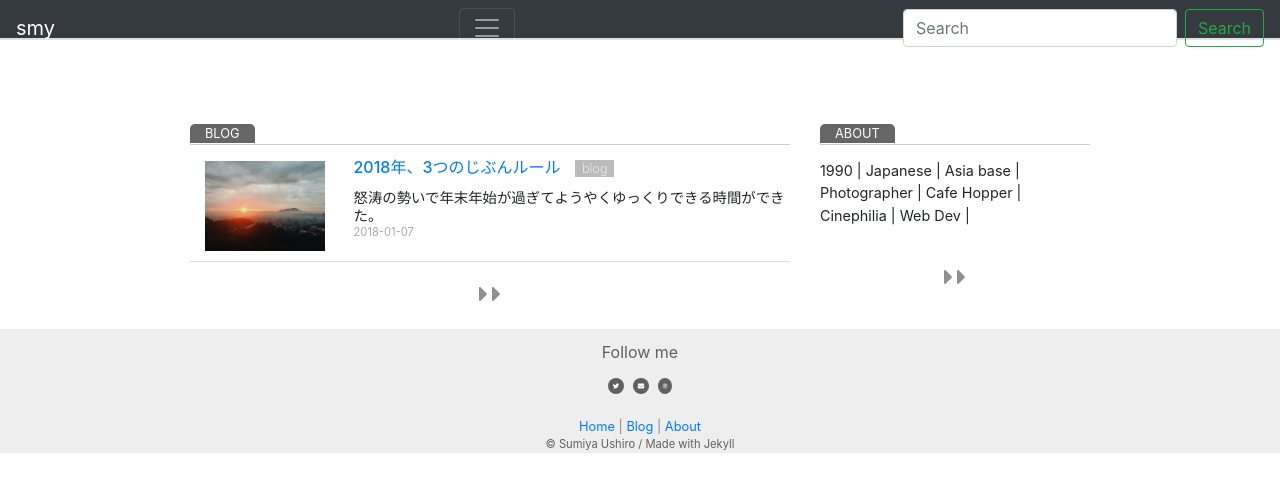
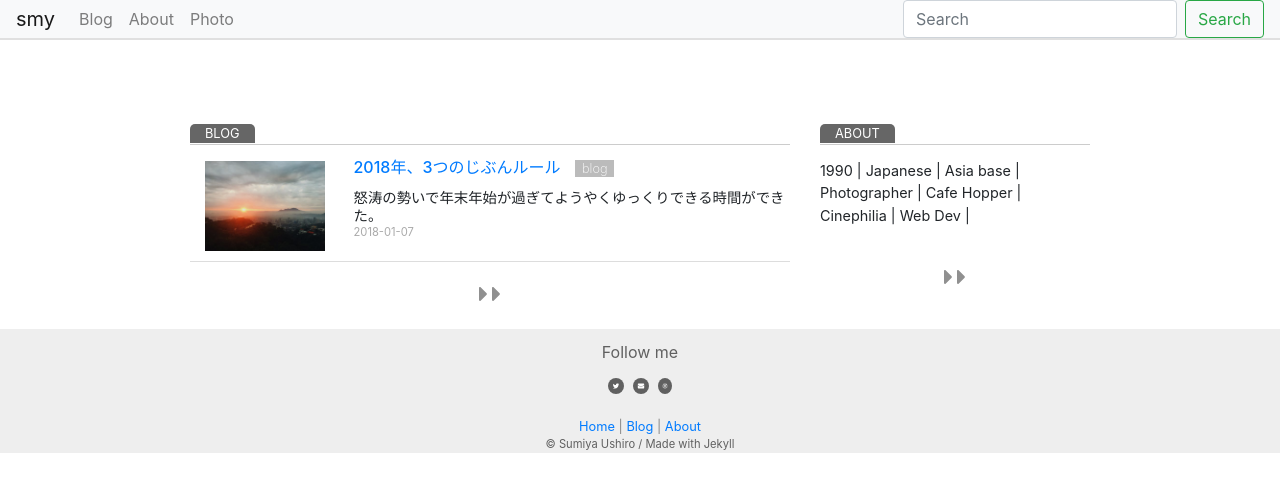
Before and after one commit to sumi0820/smy-jp-v1, a Jekyll site: the page built from index.md, in a window 1280 px wide. Shown: the top 492 px of the page. Built offline with Jekyll 4.4.1, drawn with Linux system fonts in a browser that asks for light colours; nearby versions of some CDN libraries.

Commit message:
initial commit

```diff
--- a/_includes/top-nav.html
+++ b/_includes/top-nav.html
@@ -1,6 +1,6 @@
 <link rel="stylesheet" href="https://stackpath.bootstrapcdn.com/bootstrap/4.3.1/css/bootstrap.min.css" integrity="sha384-ggOyR0iXCbMQv3Xipma34MD+dH/1fQ784/j6cY/iJTQUOhcWr7x9JvoRxT2MZw1T" crossorigin="anonymous">
 
-<nav class="navbar navbar-dark bg-dark">
+  <nav class="navbar navbar-expand-lg navbar-light bg-light">
 
       <a class="navbar-brand" href="{{ site.url }}/">smy</a>
       <button class="navbar-toggler" type="button" data-toggle="collapse" data-target="#navbarNav" aria-controls="navbarNav" aria-expanded="false" aria-label="Toggle navigation">
@@ -24,9 +24,17 @@
         <a href="https://www.instagram.com/sumi0820" target="_blank">
           <i class="fab fa-instagram circle-tw"></i></a>
       </div> -->
+      <li class="nav-item dropdown">
+        <div class="dropdown-menu" aria-labelledby="navbarDropdownMenuLink">
+          <a class="dropdown-item" href="{{ site.url }}/blog/">Blog</a>
+          <a class="dropdown-item" href="{{ site.url }}/about/">About</a>
+          <a class="dropdown-item" href="#">Photo</a>
+        </div>
+    </li>
 
     <form class="form-inline">
       <input class="form-control mr-sm-2" type="search" placeholder="Search" aria-label="Search">
       <button class="btn btn-outline-success my-2 my-sm-0" type="submit">Search</button>
     </form>
   </nav>
+</nav>
```
